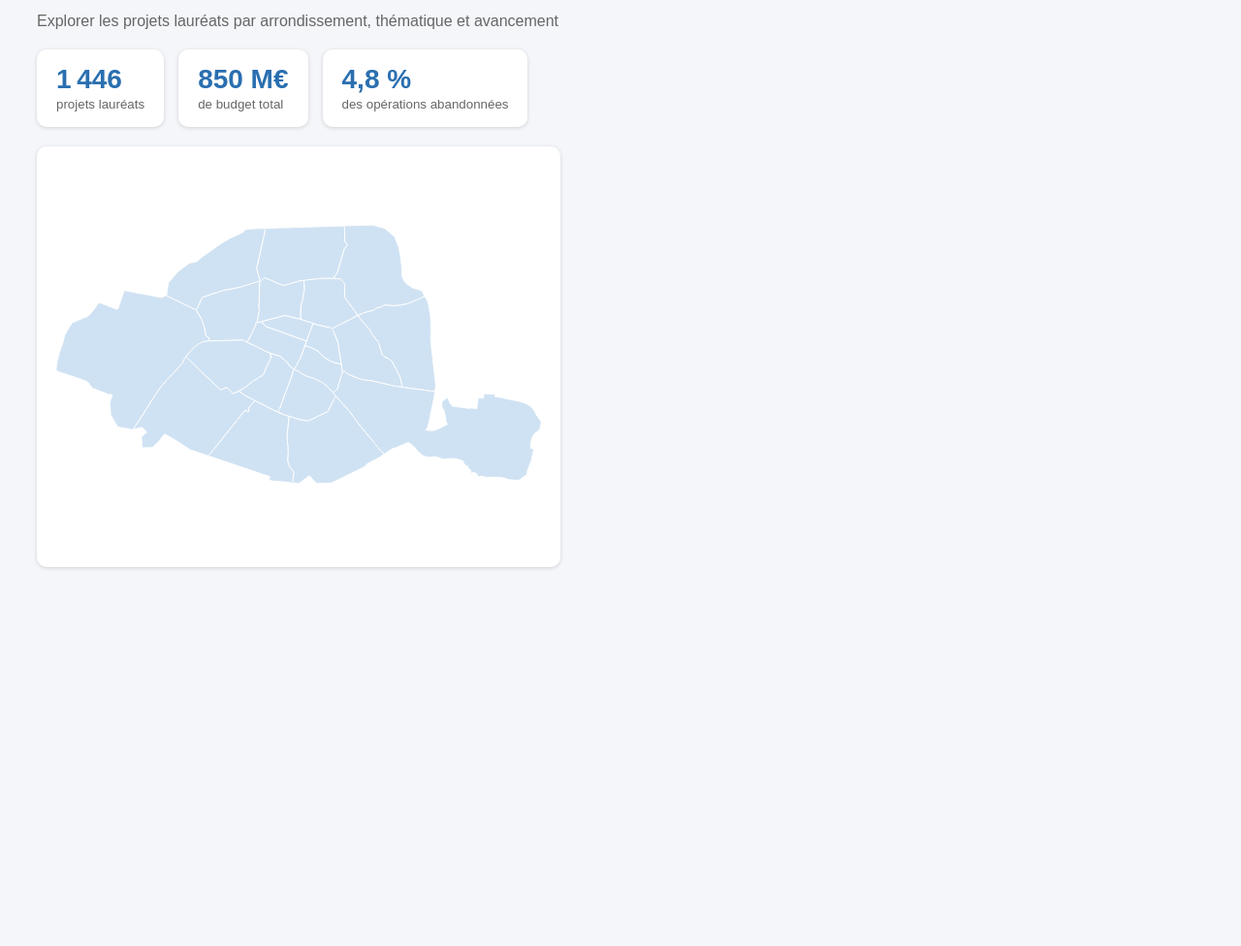
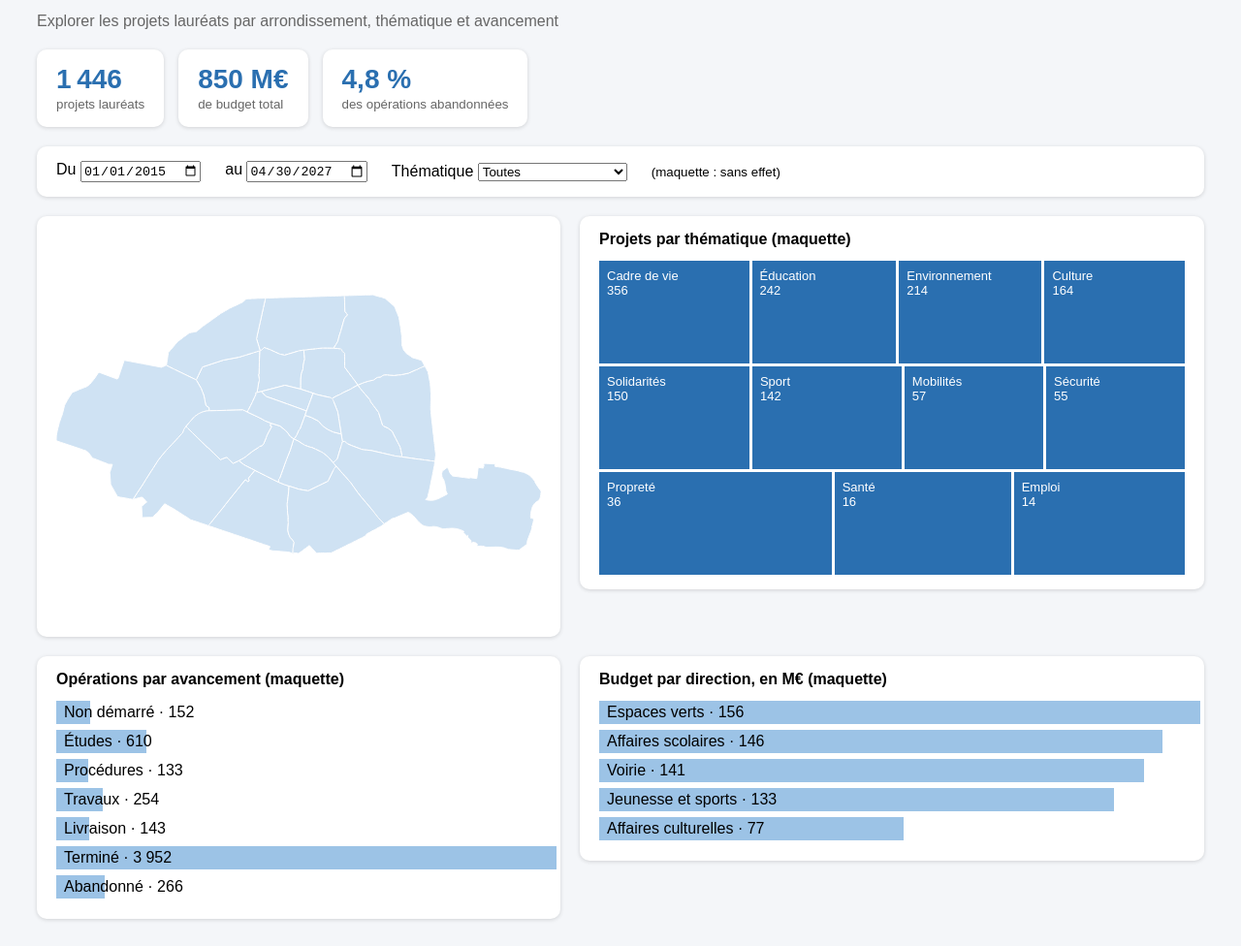
Before and after one commit to Nadine831/LSINC1201_ProjetFinal, a plain HTML site: page source/index.html in a window 1280 px wide. Shown: the part 89-1065 px from the top of the page at 97% size. Before the commit the page ends 800 px from the top, so only its background shows below. Drawn offline with Linux system fonts and the light colour scheme.

Commit message:
rajout de html statique : prototype
rajout rapide de modele purement statique qui servent de prototype, pour voir un peu près à quoi va ressembler la page, ca a été générer rapidement par ia, après M2: à EFFACER

```diff
--- a/source/index.html
+++ b/source/index.html
@@ -19,17 +19,85 @@
         <div class="chiffre"><span id="chiffre-abandon"></span><small>des opérations abandonnées</small></div>
     </div>
 
-    <div id="filtre"></div>
+    <div id="page">
 
-    <div id="carte"></div>
+        <div id="carte"></div>
 
-    <div id="treemap"></div>
+        <!-- DÉBUT MAQUETTE (à effacer en entier) -->
+        <section id="maquette">
+            <style>
+                #page { display: grid; grid-template-columns: auto 1fr; gap: 20px; align-items: start; }
+                #maquette { display: contents; }
+                .bloc { background: white; border-radius: 10px; padding: 15px 20px; box-shadow: 0 1px 4px rgba(0, 0, 0, 0.15); }
+                .bloc h2 { font-size: 16px; margin-top: 0; }
+                .barre-filtres { grid-column: 1 / -1; order: -1; display: flex; flex-wrap: wrap; gap: 25px; align-items: center; }
+                .barre { background: #9cc3e6; padding: 3px 8px; margin-bottom: 6px; white-space: nowrap; }
+                .mosaique { display: flex; flex-wrap: wrap; gap: 3px; }
+                .case { background: #2a6fb0; color: white; padding: 8px; font-size: 13px; height: 90px; overflow: hidden; }
+            </style>
 
-    <div id="avancement-chart"></div>
+            <div class="bloc barre-filtres">
+                <label>Du <input type="date" value="2015-01-01"></label>
+                <label>au <input type="date" value="2027-04-30"></label>
+                <label>Thématique
+                    <select>
+                        <option>Toutes</option>
+                        <option>Cadre de vie</option>
+                        <option>Éducation et jeunesse</option>
+                        <option>Environnement</option>
+                        <option>Culture et patrimoine</option>
+                        <option>Solidarités</option>
+                        <option>Sport</option>
+                        <option>Mobilités</option>
+                        <option>Prévention et sécurité</option>
+                        <option>Propreté</option>
+                        <option>Santé</option>
+                        <option>Attractivité et emploi</option>
+                    </select>
+                </label>
+                <small>(maquette : sans effet)</small>
+            </div>
 
-    <div id="budget-chart"></div>
+            <div class="bloc">
+                <h2>Projets par thématique (maquette)</h2>
+                <div class="mosaique">
+                    <div class="case" style="flex: 356 1 120px">Cadre de vie<br>356</div>
+                    <div class="case" style="flex: 242 1 120px">Éducation<br>242</div>
+                    <div class="case" style="flex: 214 1 120px">Environnement<br>214</div>
+                    <div class="case" style="flex: 164 1 120px">Culture<br>164</div>
+                    <div class="case" style="flex: 150 1 120px">Solidarités<br>150</div>
+                    <div class="case" style="flex: 142 1 120px">Sport<br>142</div>
+                    <div class="case" style="flex: 57 1 120px">Mobilités<br>57</div>
+                    <div class="case" style="flex: 55 1 120px">Sécurité<br>55</div>
+                    <div class="case" style="flex: 36 1 120px">Propreté<br>36</div>
+                    <div class="case" style="flex: 16 1 120px">Santé<br>16</div>
+                    <div class="case" style="flex: 14 1 120px">Emploi<br>14</div>
+                </div>
+            </div>
 
-    <div id="tooltip"></div>
+            <div class="bloc">
+                <h2>Opérations par avancement (maquette)</h2>
+                <div class="barre" style="width: 3.8%">Non démarré · 152</div>
+                <div class="barre" style="width: 15.4%">Études · 610</div>
+                <div class="barre" style="width: 3.4%">Procédures · 133</div>
+                <div class="barre" style="width: 6.4%">Travaux · 254</div>
+                <div class="barre" style="width: 3.6%">Livraison · 143</div>
+                <div class="barre" style="width: 100%">Terminé · 3 952</div>
+                <div class="barre" style="width: 6.7%">Abandonné · 266</div>
+            </div>
+
+            <div class="bloc">
+                <h2>Budget par direction, en M€ (maquette)</h2>
+                <div class="barre" style="width: 100%">Espaces verts · 156</div>
+                <div class="barre" style="width: 93.6%">Affaires scolaires · 146</div>
+                <div class="barre" style="width: 90.4%">Voirie · 141</div>
+                <div class="barre" style="width: 85.3%">Jeunesse et sports · 133</div>
+                <div class="barre" style="width: 49.4%">Affaires culturelles · 77</div>
+            </div>
+        </section>
+        <!-- FIN MAQUETTE -->
+
+    </div>
 
     <script src="js/d3.min.js"></script>
     <script src="js/chiffres.js"></script>
```
